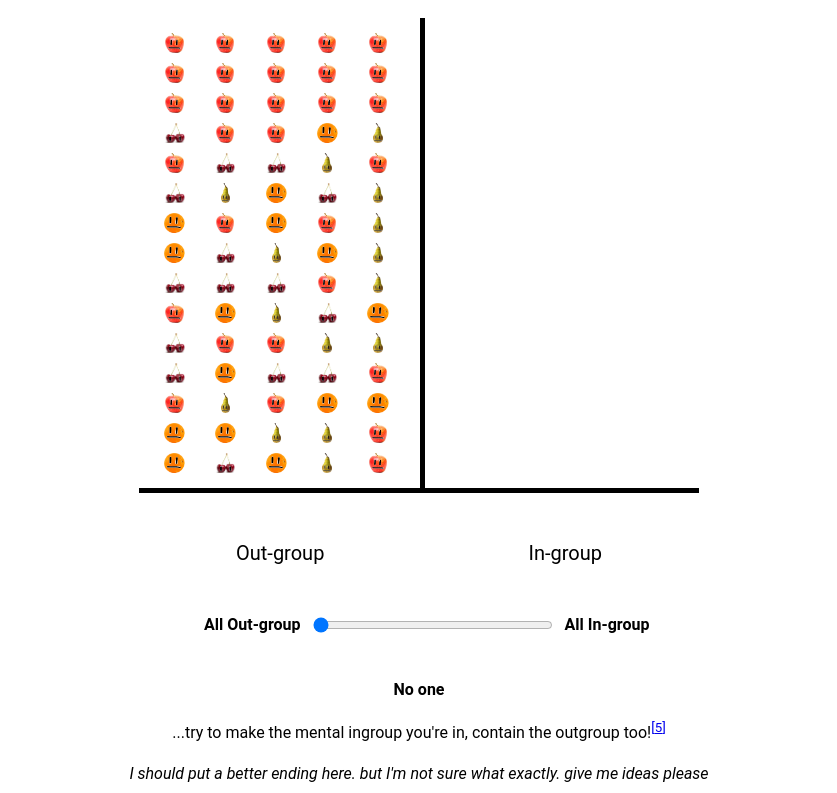
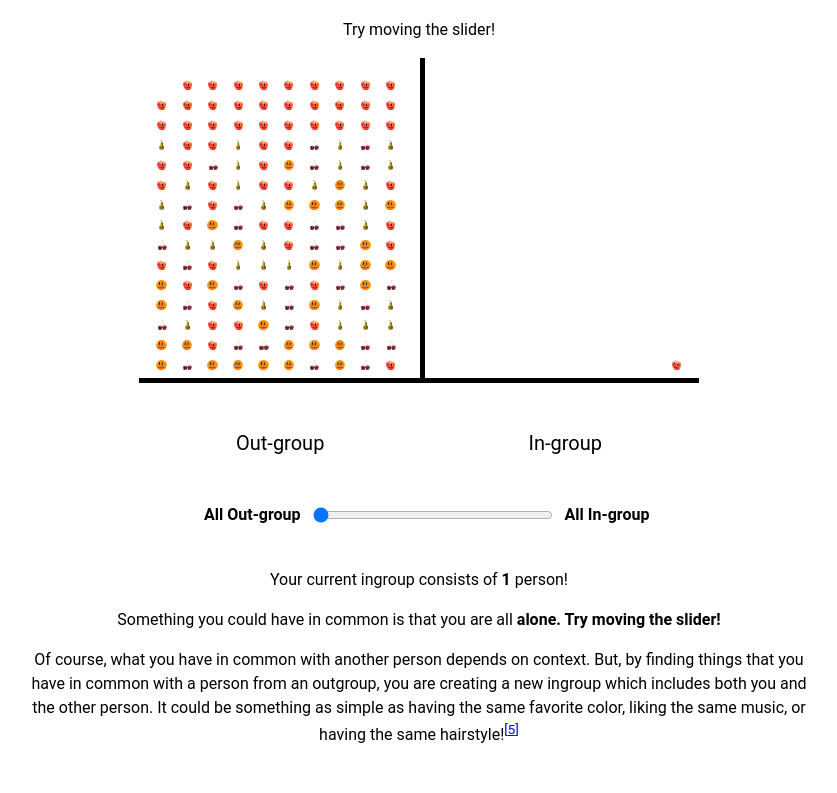
Before and after one commit to AxiDragon/outgroup-odyssey, a React (Create React App) app: page / in a window 1280 px wide. Shown: the part 8447-9240 px from the top of the page, without its empty margins (221-1058 px from the left). Built offline with nearby package versions, Linux system fonts and the light colour scheme.

Commit message:
Add flavor text to slider manipulation effects

```diff
--- a/src/components/interactables/SolutionChart.tsx
+++ b/src/components/interactables/SolutionChart.tsx
@@ -1,8 +1,8 @@
-import { useEffect, useRef, useState } from "react";
+import { useRef, useState } from "react";
 import { FruitProps } from "./ChartFruit";
 import FruitChart from "./FruitChart";
 
-const batchCount = 15;
+const batchCount = 30;
 
 const SolutionChart = () => {
 	const initialFruits: FruitProps[] = [
@@ -22,9 +22,11 @@ const SolutionChart = () => {
 		setIngroupPercentage(newValue);
 	}
 
+	const getIngroupSize = () => Math.ceil(fruitRef.current.length * (Math.pow(Math.max(0.01, ingroupPercentage), 2.5)));
+
 	function getSplitData(): [FruitProps[], FruitProps[], FruitProps[]] {
 		const data: [FruitProps[], FruitProps[], FruitProps[]] = [[], [], []];
-		const i = Math.floor(fruitRef.current.length * (Math.pow(ingroupPercentage, 2)));
+		const i = getIngroupSize();
 
 		data[0] = fruitRef.current.slice(i, fruitRef.current.length);
 		data[1] = fruitRef.current.slice(0, i);
@@ -32,43 +34,41 @@ const SolutionChart = () => {
 		return data;
 	}
 
-	function getIngroupSizeTerm(): string {
-		const ingroupSize = Math.floor(fruitRef.current.length * (Math.pow(ingroupPercentage, 2)));
+
+	function getIngroupCommonality(): string {
+		const ingroupSize = getIngroupSize();
 
 		if (ingroupSize === fruitRef.current.length) {
-			return "Everyone!";
+			return "stuck in a graph on a website!";
 		}
 		if (ingroupSize === 0) {
-			return "No one";
+			return "non-existent...";
 		}
 		if (ingroupSize === 1) {
-			return "You";
+			return "alone. Try moving the slider!";
 		}
-		if (ingroupSize < 5) {
-			return "Family";
+		if (ingroupSize < 6) {
+			return "family!";
 		}
-		if (ingroupSize < 10) {
-			return "Friends";
+		if (ingroupSize < 13) {
+			return "friends!";
 		}
-		if (ingroupSize < 20) {
-			return "Friends and family";
+		if (ingroupSize < 30) {
+			return "interested in the same hobby!";
 		}
-		if (ingroupSize < 40) {
-			return "Neighbors";
+		if (ingroupSize < 75) {
+			return "living in the same area!";
 		}
-		if (ingroupSize < 60) {
-			return "Neighborhood";
-		}
-		if (ingroupSize < 160) {
-			return "Town";
+		if (ingroupSize < 150) {
+			return "living in the same town!";
 		}
 
-		return "You and your community";
+		return "hackers. You shouldn't be able to see this!";
 	};
 
 	return (
 		<div>
-			<FruitChart minLength={batchCount * 5} fruitData={getSplitData()} fruitHeight={20} type="in-outgroup" />
+			<FruitChart minLength={batchCount * 5} fruitData={getSplitData()} fruitHeight={10} type="in-outgroup" />
 			<div className="LabelledSliderContainer">
 				<div className="LabelledSlider">
 					<span>All Out-group</span>
@@ -84,8 +84,9 @@ const SolutionChart = () => {
 					<span>All In-group</span>
 				</div>
 			</div>
-			<p><b>{getIngroupSizeTerm()}</b></p>
-		</div>
+			<p>Your current ingroup consists of <b>{getIngroupSize()}</b> {getIngroupSize() === 1 ? "person" : "people"}!</p>
+			<p>Something you could have in common is that you are all <b>{getIngroupCommonality()}</b></p >
+		</div >
 	);
 };
 
--- a/src/components/sections/SolutionSection.tsx
+++ b/src/components/sections/SolutionSection.tsx
@@ -11,9 +11,12 @@ const SolutionSection = () => {
 				One thing that helps with that is simply being conscious about its existence.
 				Which, you should be, now that you've gone through this article. Go you!</p>
 			<p>Once you do realize that you're generalizing an outgroup, though - what do you do then?</p>
+			<p>Try moving the slider!</p>
 			<SolutionChart />
-			<p>...try to make the mental ingroup you're in, contain the outgroup too!<Footnote referenceId={5} /></p>
-			<p><i>I should put a better ending here. but I'm not sure what exactly. give me ideas please</i></p>
+			<p>Of course, what you have in common with another person depends on context.
+				But, by finding things that you have in common with a person from an outgroup, you are creating a new ingroup
+				which includes both you and the other person. It could be something as simple as having the same favorite color,
+				liking the same music, or having the same hairstyle!<Footnote referenceId={5} /></p>
 		</div>
 	);
 }
```
